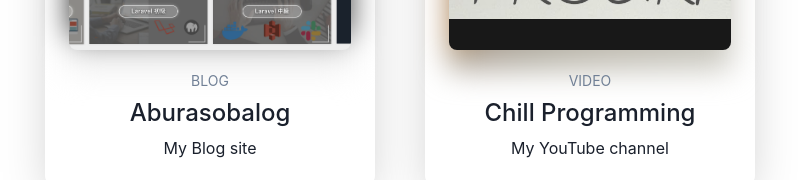
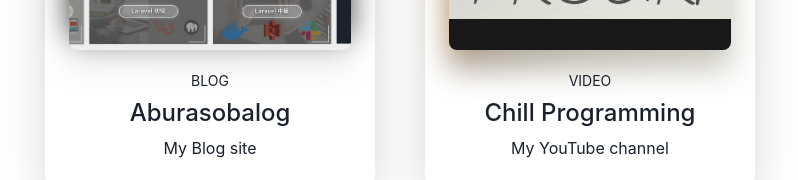
Before and after one commit to t-aburasoba/t.tsubasa, a Next.js app: page / in a window 1280 px wide. Shown: the part 1092-1272 px from the top of the page, without its empty margins (240-1038 px from the left). Built offline with nearby package versions, Linux system fonts and the light colour scheme.

Commit message:
change text color of portfolio type

```diff
--- a/components/PortfolioCard.js
+++ b/components/PortfolioCard.js
@@ -47,7 +47,7 @@
                         />
                     </Box>
                     <Stack pt={5} align={'center'}>
-                        <Text color={'gray.500'} fontSize={'sm'} textTransform={'uppercase'}>
+                        <Text fontSize={'sm'} textTransform={'uppercase'}>
                             {portfolio.type}
                         </Text>
                         <Heading fontSize={'2xl'} fontFamily={'body'} fontWeight={500}>
```
